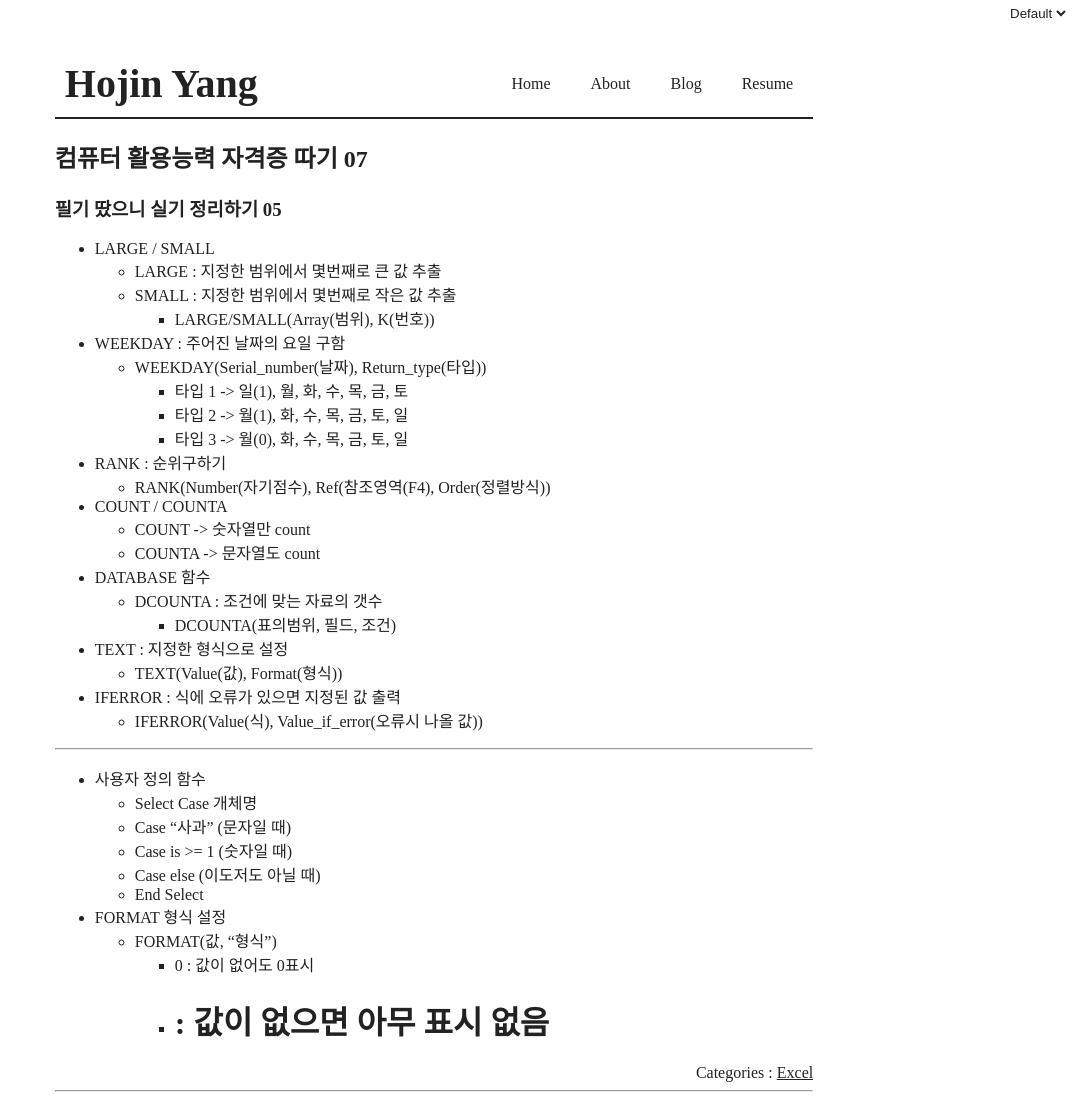
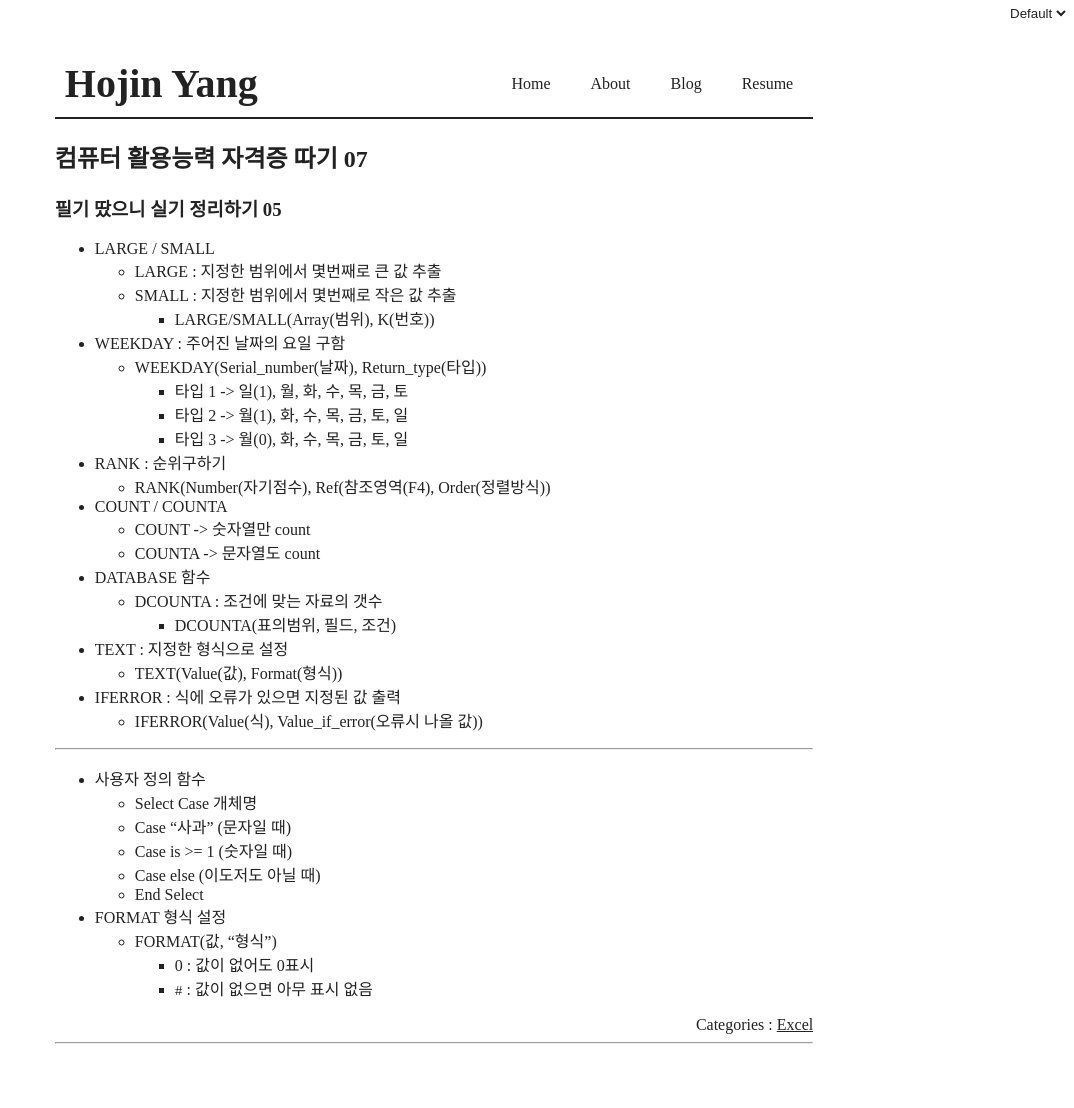
Before and after one commit to hogoood/hogoood.github.io, a Jekyll site: the page built from _posts/2020-11-08-excel07.md, in a window 1280 px wide. Shown: the whole page, without its empty margins (206-1280 px from the left). Built offline with Jekyll 4.4.1, drawn with Linux system fonts in a browser that asks for light colours; comment, search, counter and statistics services are not loaded; after the commit the page ends 1060 px from its top, so only the background shows below that.

Commit message:
Fix minor error

```diff
--- a/_posts/2020-11-08-excel07.md
+++ b/_posts/2020-11-08-excel07.md
@@ -54,4 +54,4 @@ categories: [Excel]
 * FORMAT 형식 설정
   - FORMAT(값, "형식")
     - 0 : 값이 없어도 0표시
-    - # : 값이 없으면 아무 표시 없음
+    - `#` : 값이 없으면 아무 표시 없음
```
